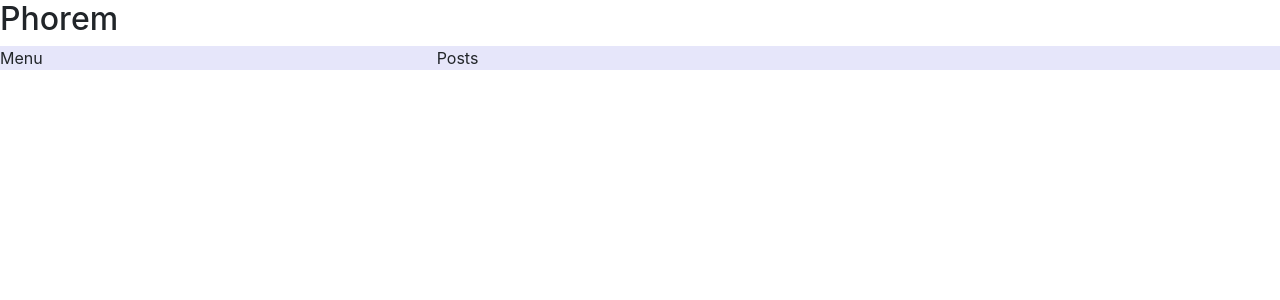
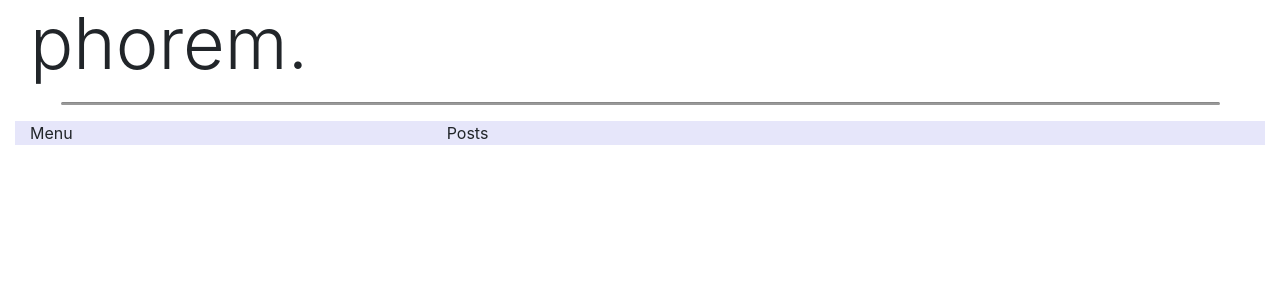
Before and after one commit to Leo-Black/phorems, a Python web app: template templates/index.html in a window 1280 px wide. Shown: the top 300 px of the page. Run offline with Jinja, Linux system fonts and the light colour scheme; the template is opened without the code that fills it, so the values that code supplies are empty; some libraries are stand-ins or nearby versions.

Commit message:
modified layout

```diff
--- a/templates/index.html
+++ b/templates/index.html
@@ -9,8 +9,9 @@
     <script src="https://cdn.jsdelivr.net/npm/popper.js@1.16.0/dist/umd/popper.min.js" integrity="sha384-Q6E9RHvbIyZFJoft+2mJbHaEWldlvI9IOYy5n3zV9zzTtmI3UksdQRVvoxMfooAo" crossorigin="anonymous"></script>
     <script src="https://stackpath.bootstrapcdn.com/bootstrap/4.4.1/js/bootstrap.min.js" integrity="sha384-wfSDF2E50Y2D1uUdj0O3uMBJnjuUD4Ih7YwaYd1iqfktj0Uod8GCExl3Og8ifwB6" crossorigin="anonymous"></script>
 </head>
-<body>
-    <h2>Phorem</h2>
+<body style="padding: 0px 30px;">
+    <h1 class='display-3'>phorem.</h1>
+    <hr style="width: 95%;height:2px;background-color:#999;border-radius:2px;">
     <div class="row">
         <div class="col-sm-4" style="background-color:lavender;">Menu</div>
         <div class="col-sm-8" style="background-color:lavender;">Posts</div>
```
